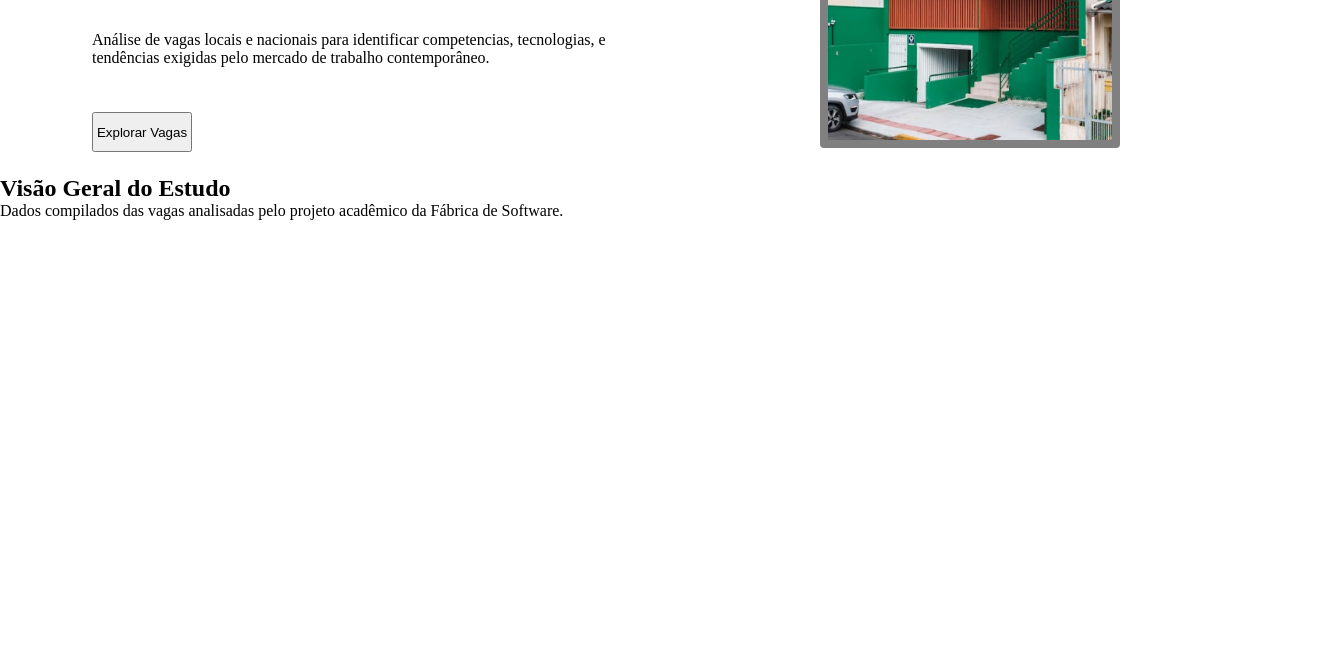
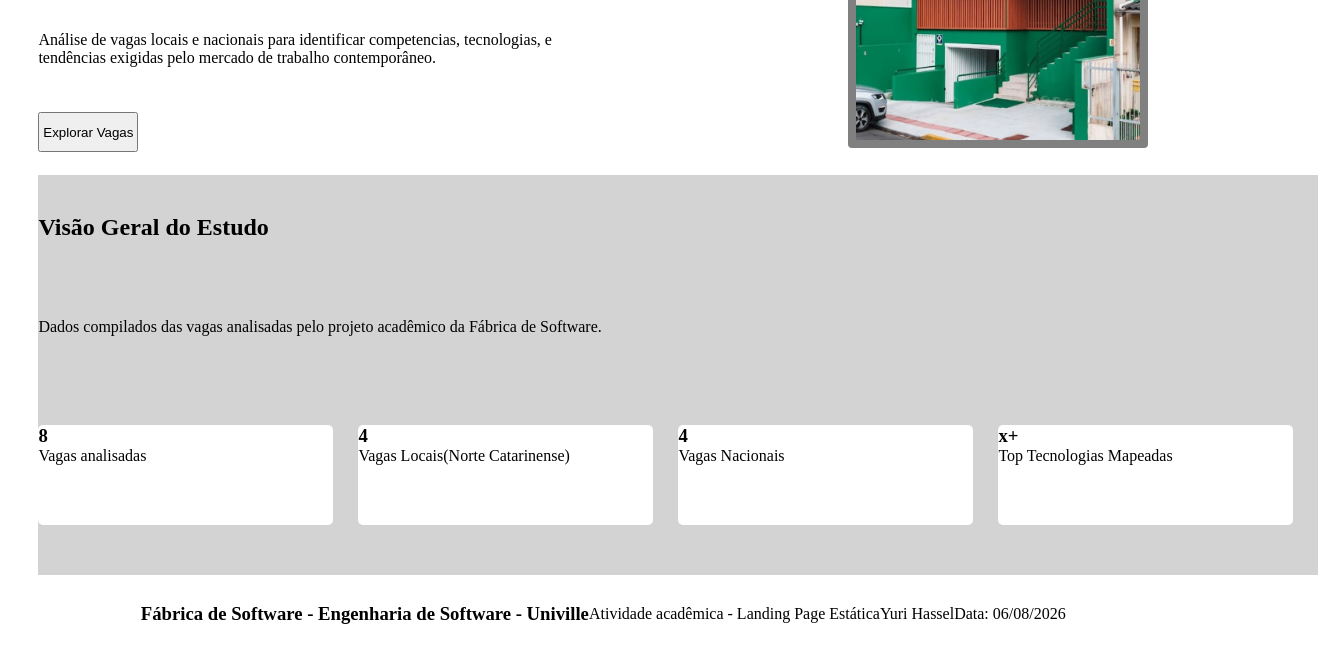
Before and after one commit to Univille-Fabrica-de-Software/fabrica-de-software-yuri-hassel, a plain HTML site: page index.html in a window 1280 px wide. Shown: the part 266-919 px from the top of the page, 1318 px wide, since content can reach past the window. Before the commit the page ends 800 px from the top, so only its background shows below. Drawn offline with Linux system fonts and the light colour scheme.

Commit message:
Cria mini dash e inicia rodape

```diff
--- a/index.html
+++ b/index.html
@@ -1,15 +1,19 @@
 <!DOCTYPE html>
 <html lang="pt-br">
+
 <head>
     <meta charset="UTF-8">
     <meta name="viewport" content="width=device-width, initial-scale=1.0">
     <link rel="stylesheet" href="src/styles/style.css">
     <link rel="stylesheet" href="src/styles/header.css">
     <link rel="stylesheet" href="src/styles/banner.css">
+    <link rel="stylesheet" href="src/styles/minidash.css">
+    <link rel="stylesheet" href="src/styles/footer.css">
     <link rel="stylesheet" href="https://cdnjs.cloudflare.com/ajax/libs/font-awesome/7.3.0/css/all.min.css" integrity="sha512-ApSLB1Pd3/bZN8fWB/RG9YhN/7bd9Hkf3AGaE2mPfebjrxagjuBtx2GcgdqIlJkUzwylBo61r9Xa9NmgBI0swA==" crossorigin="anonymous" referrerpolicy="no-referrer" />
 
     <title>Mercado Tech</title>
 </head>
+
 <body>
     <header>
         <nav id="navbar">
@@ -83,10 +87,36 @@
             <h2>Visão Geral do Estudo</h2>
             <p>Dados compilados das vagas analisadas pelo projeto acadêmico da Fábrica de Software.</p>
         </div>
+        <div id="cards">
+            <div id="card-dash">
+                <h3>8</h3>
+                <p>Vagas analisadas</p>
+            </div>
+            <div id="card-dash">
+                <h3>4</h3>
+                <p>Vagas Locais(Norte Catarinense)</p>
+            </div>
+            <div id="card-dash">
+                <h3>4</h3>
+                <p>Vagas Nacionais</p>
+            </div>
+            <div id="card-dash">
+                <h3>x+</h3>
+                <p>Top Tecnologias Mapeadas</p>
+            </div>
+        </div>
     </div>
 
     <footer>
-
+        <div id="footer-esq">
+            <h3>Fábrica de Software - Engenharia de Software - Univille</h3>
+            <p>Atividade acadêmica - Landing Page Estática</p>
+        </div>
+        <div id="footer-dir">
+            <p>Yuri Hassel</p>
+            <p>Data: 06/08/2026</p>
+        </div>
     </footer>
 </body>
+
 </html>
--- a/src/styles/banner.css
+++ b/src/styles/banner.css
@@ -1,42 +1,37 @@
-.banner-geral{
-
+.banner-geral {
   display: flex;
   width: 100%;
   height: 350px;
+  margin-left: 3%;
 }
 
-#banner-esq{
-    margin-left: 3%;
+#banner-esq {
   width: 50%;
   display: grid;
   align-items: center;
-    justify-content: center;
-
+  justify-content: left;
 }
 
-#btn-banner{
+#btn-banner {
   height: 40px;
   width: 100px;
 }
 
-#banner-dir{
+#banner-dir {
   width: 50%;
   display: flex;
   align-items: center;
   justify-content: center;
 }
 
-#banner-card-img{
-
-
+#banner-card-img {
 }
 
-#img-banner{
+#img-banner {
   width: 300px;
   height: 300px;
   border-radius: 4px;
   border: 1px;
   padding: 8px;
   background-color: gray;
-
 }
--- /dev/null
+++ b/src/styles/footer.css
@@ -0,0 +1,18 @@
+footer {
+  width: 100%;
+  padding: 28px 8%;
+  margin-left: 3%;
+  display: flex;
+}
+
+#footer-esq {
+  display: flex;
+  align-items: center;
+  justify-content: left;
+}
+
+#footer-dir {
+  display: flex;
+  align-items: center;
+  justify-content: right;
+}
--- a/src/styles/header.css
+++ b/src/styles/header.css
@@ -1,53 +1,53 @@
-header{
+header {
   width: 100%;
   padding: 28px 8%;
+  margin-left: 3%;
 }
 
-#navbar{
+#navbar {
   width: 100%;
   display: flex;
   align-items: center;
   justify-content: space-between;
 }
 
-#container_da_img{
+#container_da_img {
   width: 100px;
   position: relative;
 }
 
-#navlogo{
-    width: 100%
+#navlogo {
+  width: 100%;
 }
 
 img {
-    width: 100%
+  width: 100%;
 }
 
-#nav_list{
+#nav_list {
   display: flex;
   list-style: none;
   gap: 48px;
 }
 
-.nav_item:active a{
-    color: #2A4C3C;
+.nav_item:active a {
+  color: #2a4c3c;
 }
 
-.nav_item:hover a{
-    color: #2A4C3C;
+.nav_item:hover a {
+  color: #2a4c3c;
 }
 
 .nav_item a {
   text-decoration: none;
-    color: #96C5B0;
+  color: #96c5b0;
   font-weight: 600;
-
 }
 
-#mobile_btn{
+#mobile_btn {
   display: none;
 }
 
-#mobile_menu{
+#mobile_menu {
   display: none;
 }
--- /dev/null
+++ b/src/styles/minidash.css
@@ -0,0 +1,31 @@
+#mini-dash {
+  margin-left: 3%;
+  display: block;
+  width: 100%;
+  height: 400px;
+  background-color: lightgray;
+}
+
+#titulo {
+  display: grid;
+  justify-content: left;
+  align-items: center;
+  height: 50%;
+}
+
+#cards {
+  display: flex;
+  align-items: center;
+  height: 50%;
+}
+
+#card-dash {
+  display: block;
+  align-items: center;
+  justify-content: left;
+  background-color: white;
+  border-radius: 5px;
+  width: 300px;
+  height: 100px;
+  margin-right: 2%;
+}
```
Also changed, not shown: 1 other file. Lines whose indentation alone changed are shown as unchanged.
